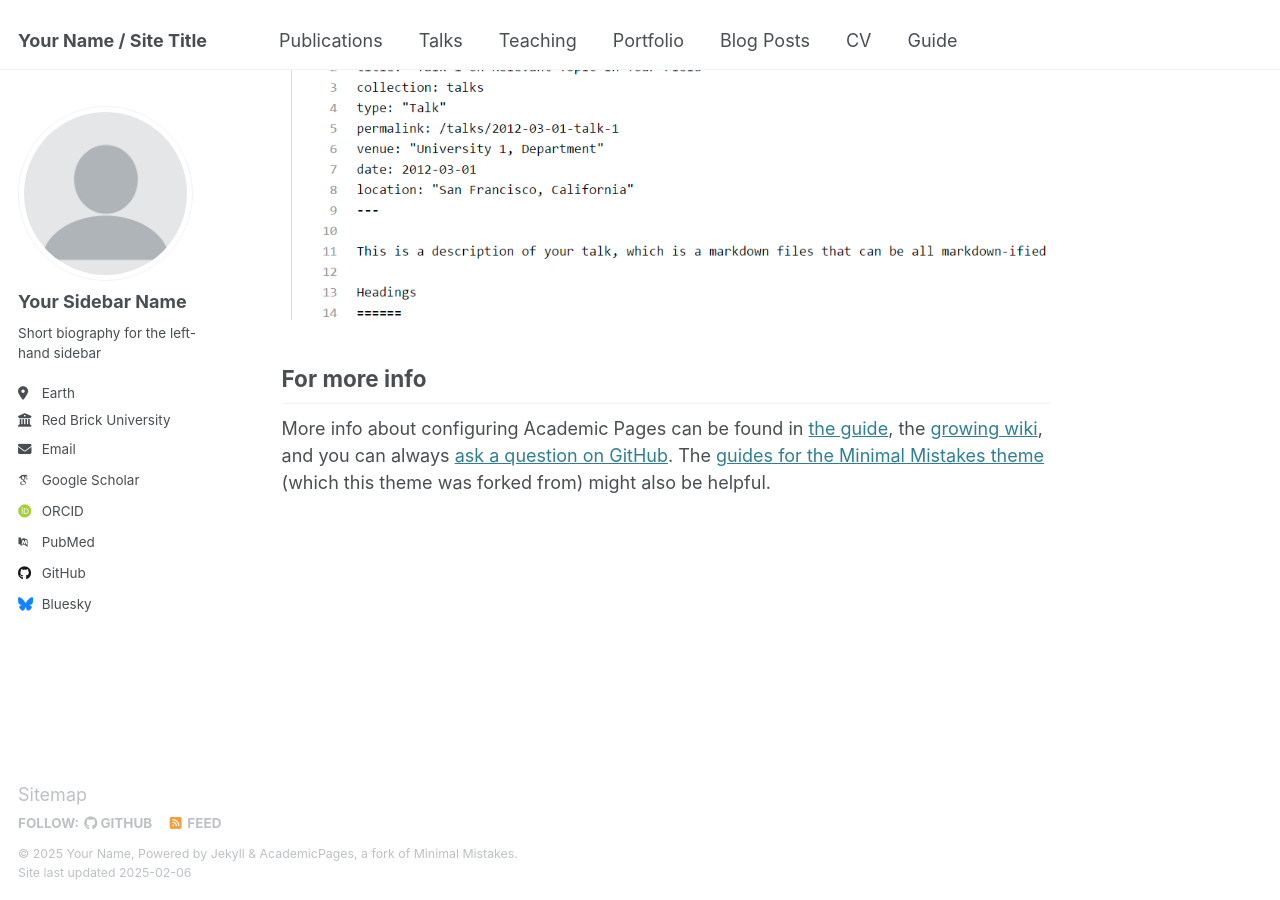
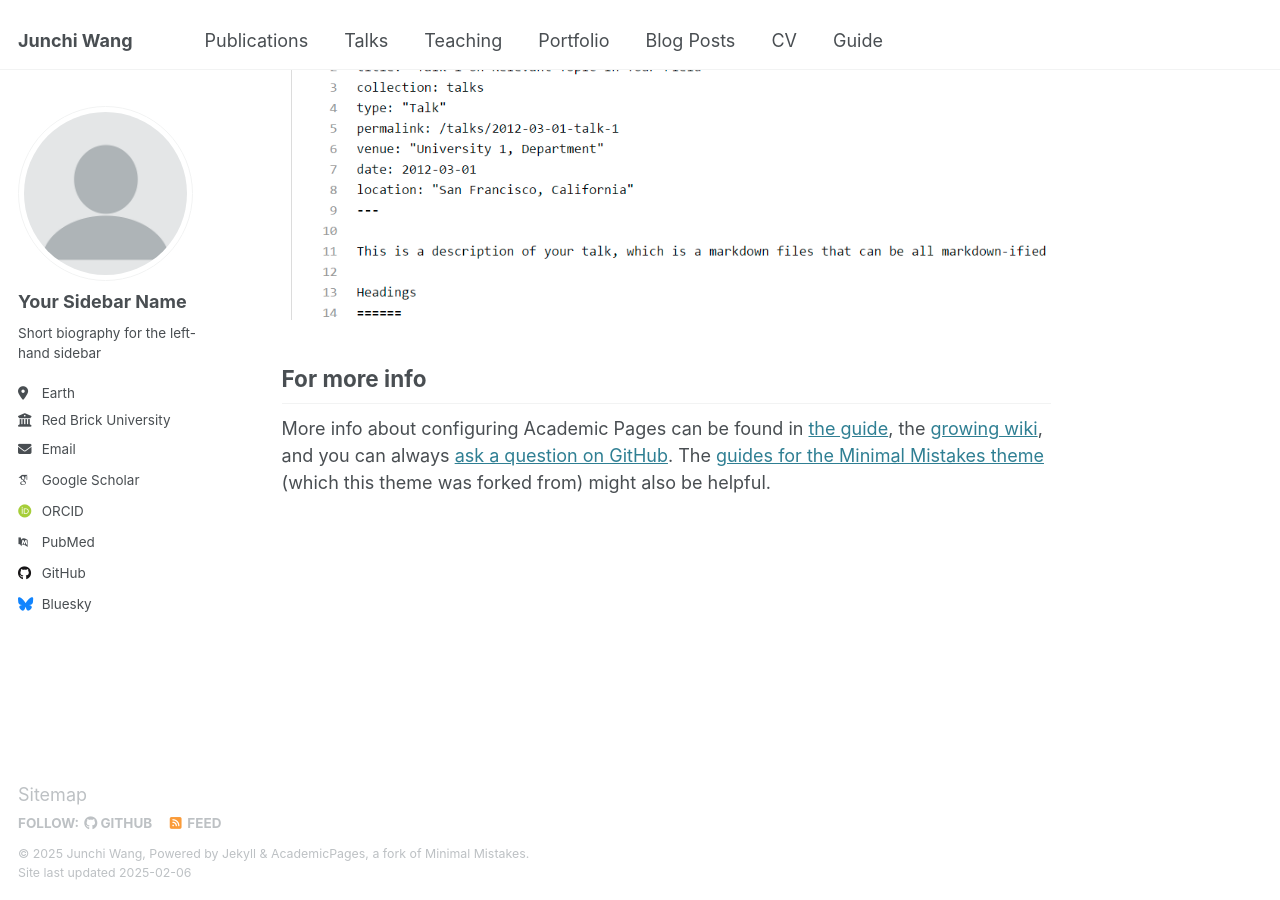
Before and after one commit to wjc1207/Junchi.github.io, a Jekyll site: the page built from _pages/about.md, in a window 1280 px wide and 900 px high, scrolled down 2642 px. Built offline with Jekyll 4.4.1, drawn with Linux system fonts in a browser that asks for light colours; some web fonts are replaced.

Commit message:
Update _config.yml

```diff
--- a/_config.yml
+++ b/_config.yml
@@ -9,13 +9,13 @@
 # Basic Site Settings
 locale                   : "en-US"
 site_theme               : "default"
-title                    : "Your Name / Site Title"
+title                    : "Junchi Wang"
 title_separator          : "-"
-name                     : &name "Your Name"
+name                     : &name "Junchi Wang"
 description              : &description "personal description"
 url                      : https://academicpages.github.io # the base hostname & protocol for your site e.g. "https://[your GitHub username].github.io"
 baseurl                  : "" # the subpath of your site, e.g. "/blog"
-repository               : "academicpages/academicpages.github.io"
+repository               : "wjc1207/Junchi.github.io"
 
 # Site Author - The following control what appear as part of the author content on the side bar.
 #               If a field is blank the icon and link will not appear, otherwise it will be shown.
```
